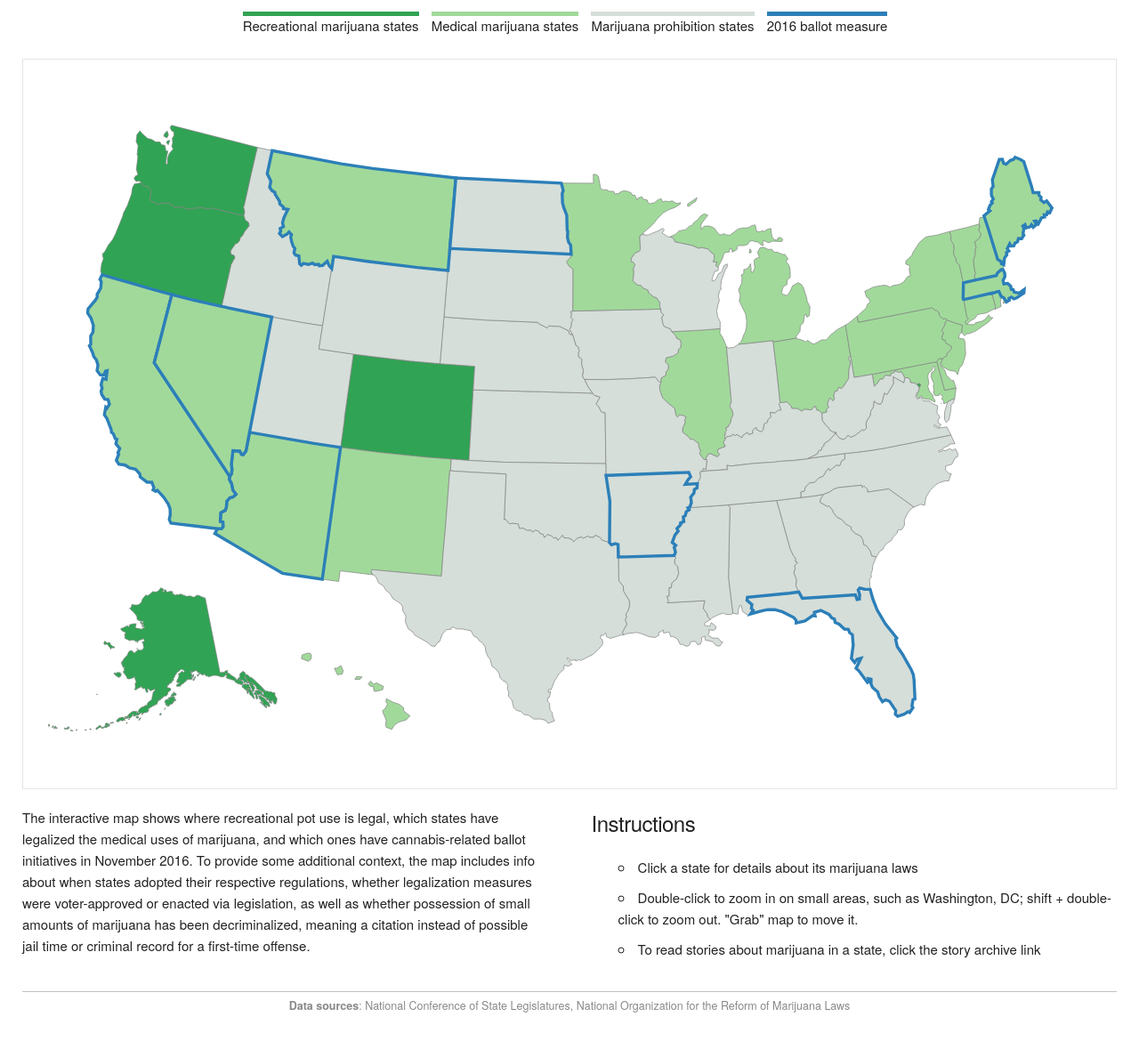
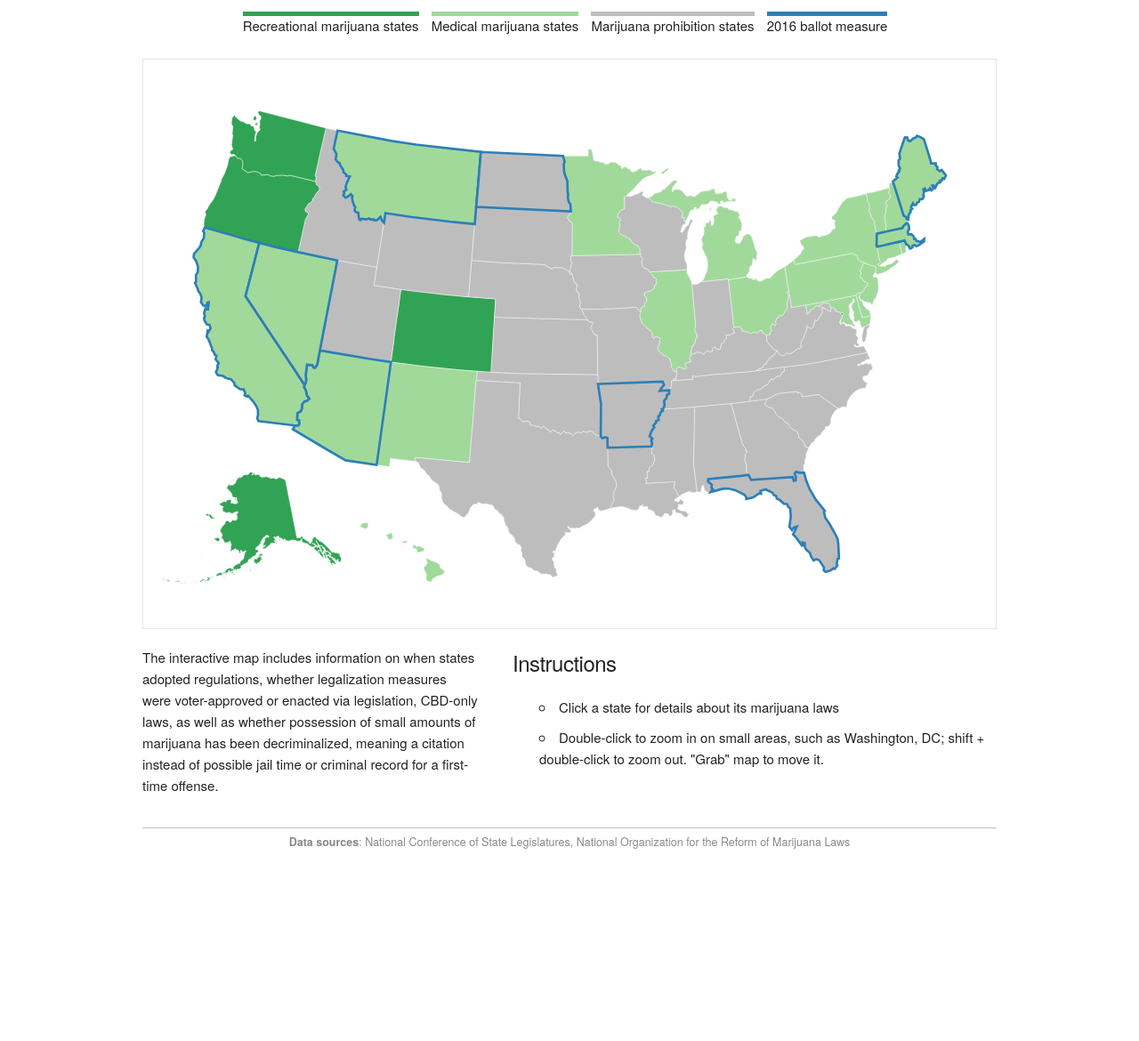
Before and after one commit to denverpost/map-us-marijuana-laws, a plain HTML site: page index.html in a window 1280 px wide. Shown: the part 108-1278 px from the top of the page at 89% size. After the commit the page ends 1094 px from the top, so only its background shows below. Drawn offline with nearby package versions, Linux system fonts and the light colour scheme.

Commit message:
Change state colors, change border color, change intro and othet text

```diff
--- a/index.html
+++ b/index.html
@@ -16,38 +16,37 @@
         <div class="row">
             <h1 class="twleve columns" id="map-title">U.S. Cannabis Laws</h1>
         </div>
-    </div>
         <div class="row" id="legend-container">
             <p style="text-align: center"><span style="border-top: 5px solid rgb(49, 163, 84); margin-right: 10px;">Recreational marijuana states</span>
                 <span style="border-top: 5px solid rgb(161, 217, 155); margin-right: 10px;">Medical marijuana states</span>
-            <span style="border-top: 5px solid rgb(213, 222, 217); margin-right: 10px;">Marijuana prohibition states</span>
+                <span style="border-top: 5px solid #bdbdbd; margin-right: 10px;">Marijuana prohibition states</span>
                 <span style="border-top: 5px solid #2c7fb8; margin-right: 10px;">2016 ballot measure</span>
             </p>
         </div>
         <div class="row" id="legend-container-mobile">
             <p class="legend-mobile"><span style="border-top: 5px solid rgb(49, 163, 84); ">Recreational marijuana states</span></p>
             <p class="legend-mobile"><span style="border-top: 5px solid rgb(161, 217, 155); ">Medical marijuana states</span></p>
-        <p class="legend-mobile"><span style="border-top: 5px solid rgb(213, 222, 217); ">Marijuana prohibition states</span></p>
+            <p class="legend-mobile"><span style="border-top: 5px solid #bdbdbd; ">Marijuana prohibition states</span></p>
             <p class="legend-mobile"><span style="border-top: 5px solid #2c7fb8; ">2016 ballot measure</span>
             </p>
         </div>
         <div class="row" id="map"></div>
         <div id="details" class="hidden row"></div>
         <div class="row" id="initial">
-        <div class="six columns">
-            <p>The interactive map shows where recreational pot use is legal, which states have legalized the medical uses of marijuana, and which ones have cannabis-related ballot initiatives in November 2016. To provide some additional context, the map includes info about when states adopted their respective regulations, whether legalization measures were voter-approved or enacted via legislation, as well as whether possession of small amounts of marijuana has been decriminalized, meaning a citation instead of possible jail time or criminal record for a first-time offense.</p>
+            <div class="five columns">
+                <p>The interactive map includes information on when states adopted regulations, whether legalization measures were voter-approved or enacted via legislation, CBD-only laws, as well as whether possession of small amounts of marijuana has been decriminalized, meaning a citation instead of possible jail time or criminal record for a first-time offense.</p>
             </div>
-        <div class="six columns">
+            <div class="seven columns">
                 <h5>Instructions</h5>
                 <ul>
                     <li>Click a state for details about its marijuana laws</li>
                     <li>Double-click to zoom in on small areas, such as Washington, DC; shift + double-click to zoom out. "Grab" map to move it.</li>
-                <li>To read stories about marijuana in a state, click the story archive link
                 </ul>
             </div>
         </div>
         <div class="row footer">
             <strong>Data sources</strong>: National Conference of State Legislatures, National Organization for the Reform of Marijuana Laws
+        </div>
     </div>
     <!-- Mustache template, rendered later to show the details of a feature -->
     <script id="template" type="x-tmpl-mustache">
@@ -78,8 +77,8 @@
                 <td>{{ ballot }} </td>
             </tr>
             <tr>
-                <th>Story archive:</th>
-                <td><a target="_blank" href="{{ statelink }}">{{ state }} pot articles</a> </td>
+                <th>Article archive:</th>
+                <td><a target="_blank" href="{{ statelink }}">{{ state }} news</a> </td>
             </tr>
         </table>
         <a href="#" id="close-details" class="one column" onclick="hideDetails(); return false;">&#x2716;</a>
--- a/map.js
+++ b/map.js
@@ -241,7 +241,7 @@ d3.json('data/states.json', function(error, features) {
                     d3.select(this.parentNode.appendChild(this))
                     return ('#2c7fb8')
                 } else {
-                    return '#808080';
+                    return '#F5F5F5';
                 }
             })
             .style('stroke-width', function(d, i) {
@@ -250,7 +250,7 @@ d3.json('data/states.json', function(error, features) {
                     d3.select(this.parentNode.appendChild(this))
                     return '2.5';
                 } else {
-                    return '.2)';
+                    return '.3)';
                 }
             })
             .style('cursor', 'default')
@@ -262,7 +262,7 @@ d3.json('data/states.json', function(error, features) {
                     return color(value);
                 } else {
                     //If value is undefined…
-                    return 'rgb(213,222,217)';
+                    return '#bdbdbd';
                 }
             })
             // When the mouse moves over a feature, show the tooltip.
```
Lines whose indentation alone changed are shown as unchanged.
